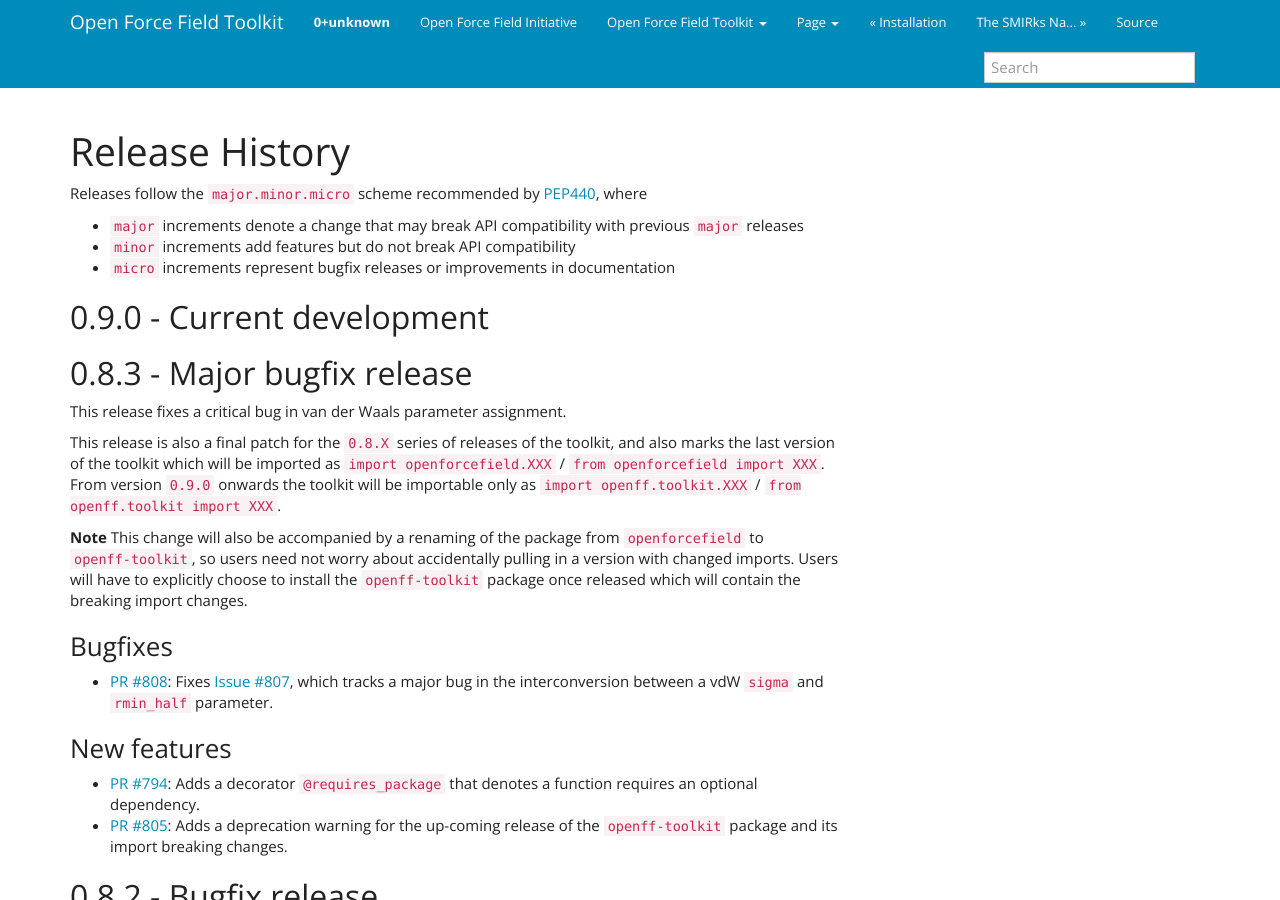
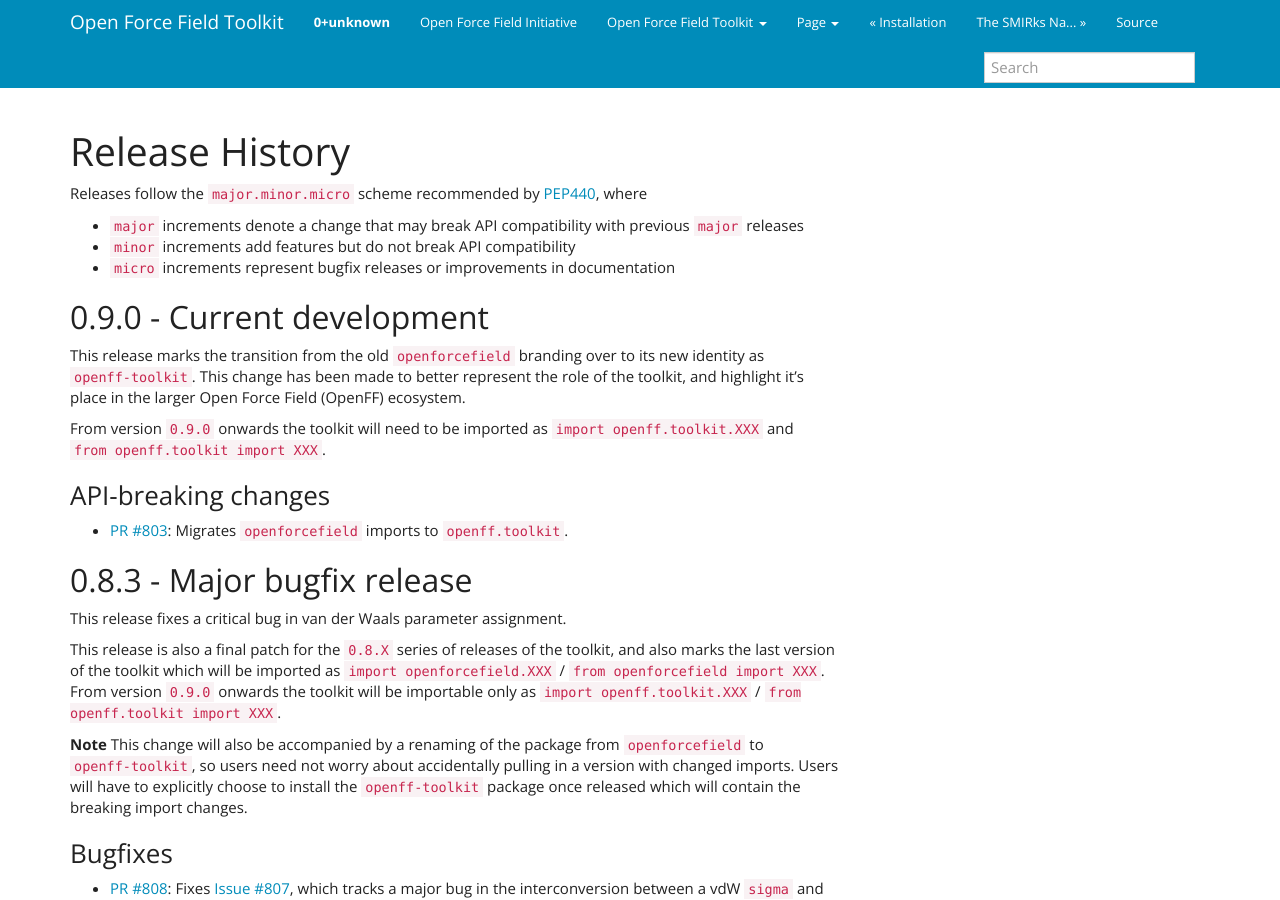
Before and after one commit to openforcefield/openff-toolkit, a Sphinx documentation site: the page built from docs/releasehistory.rst, in a window 1280 px wide and 900 px high. Built offline with Sphinx 7.4.7, drawn with Linux system fonts in a browser that asks for light colours.

Commit message:
Add the 0.9.0 release notes.

```diff
--- a/docs/releasehistory.rst
+++ b/docs/releasehistory.rst
@@ -10,6 +10,17 @@
 0.9.0 - Current development
 ---------------------------
 
+This release marks the transition from the old ``openforcefield`` branding over to its new
+identity as ``openff-toolkit``. This change has been made to better represent the role of the
+toolkit, and highlight it's place in the larger Open Force Field (OpenFF) ecosystem.
+
+From version ``0.9.0`` onwards the toolkit will need to be imported as ``import openff.toolkit.XXX`` and
+``from openff.toolkit import XXX``.
+
+API-breaking changes
+""""""""""""""""""""
+- `PR #803 <https://github.com/openforcefield/openforcefield/pull/803>`_: Migrates ``openforcefield``
+  imports to ``openff.toolkit``.
 
 0.8.3 - Major bugfix release
 ----------------------------
```
